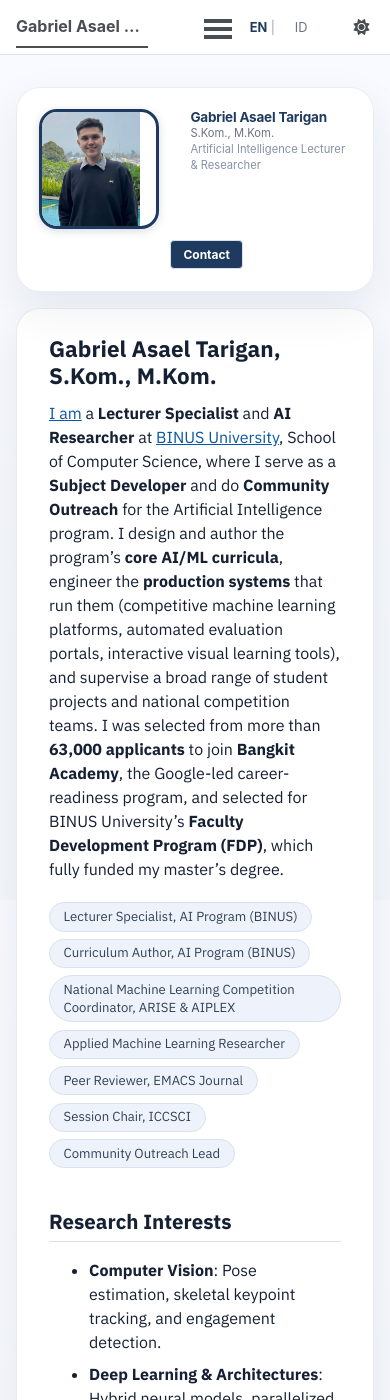
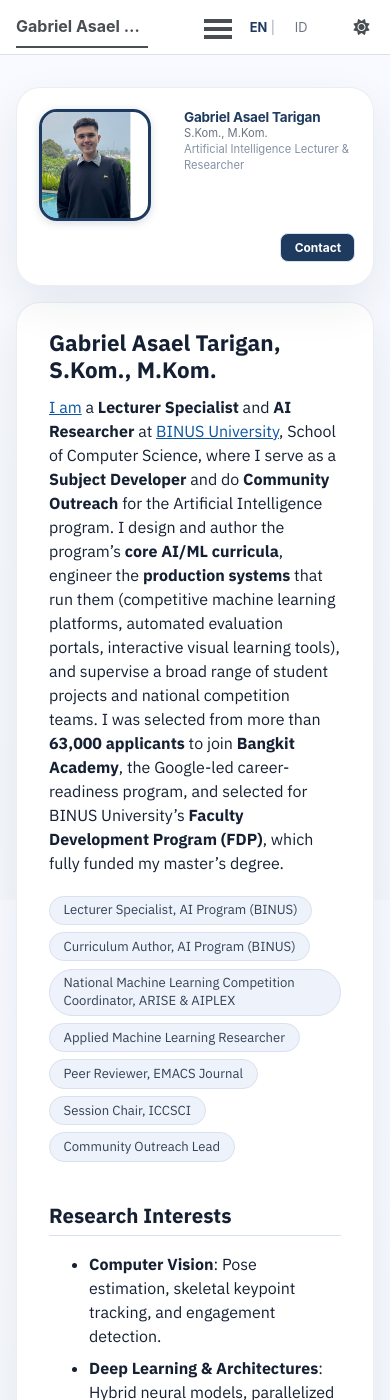
Before and after one commit to asaeltarigan/asaeltarigan.github.io, a Jekyll site: the page built from _pages/about.md, in a window 390 px wide and 1400 px high. Built offline with Jekyll 4.4.1, drawn with Linux system fonts in a browser that asks for light colours; a style sheet for code colours, icons or effects is not loaded.

Commit message:
Mobile sidebar: Contact button right-aligned (bottom-right), more pic-text gutter, rounded navy button; bump cache-buster v=54

```diff
--- a/_includes/head.html
+++ b/_includes/head.html
@@ -94,4 +94,4 @@
 <link rel="preconnect" href="https://fonts.gstatic.com" crossorigin>
 <link href="https://fonts.googleapis.com/css2?family=IBM+Plex+Sans:wght@400;500;600;700&display=swap" rel="stylesheet">
 <link rel="stylesheet" href="{{ base_path }}/assets/css/main.css">
-<link rel="stylesheet" href="{{ base_path }}/assets/css/custom.css?v=53">
+<link rel="stylesheet" href="{{ base_path }}/assets/css/custom.css?v=54">
--- a/assets/css/custom.css
+++ b/assets/css/custom.css
@@ -103,15 +103,15 @@ html[data-theme="dark"] .author__credentials { color: #94a3b8; }
      Contact button under the text in the right column (hit 9 Oct 2026).
      Overrides the theme's 36px table-cell avatar width, which otherwise
      squashes/clips the photo. */
-  .sidebar .author__avatar { display: table-cell; vertical-align: top; width: auto !important; padding-right: 1rem; text-align: left; }
-  .sidebar .author__avatar img { display: block; margin: 0; width: 120px !important; height: 120px !important; object-fit: cover; border-radius: 18px !important; }
+  .sidebar .author__avatar { display: table-cell; vertical-align: top; width: auto !important; padding-right: 1.1rem; text-align: left; }
+  .sidebar .author__avatar img { display: block; margin: 0; width: 112px !important; height: 112px !important; object-fit: cover; border-radius: 18px !important; }
   .sidebar .author__content { display: table-cell; vertical-align: top; width: auto; text-align: left; margin-top: 0; padding-right: 0; }
   .sidebar .author__name, .sidebar .author__bio { text-align: left; }
-  .sidebar .author__urls-wrapper { display: block; margin: 0.7rem 0 0 0; }
-  .sidebar .author__urls-wrapper .author__urls { margin-left: 0; }
-  .sidebar .author__urls-wrapper .btn--inverse { margin-left: 131px; }
+  .sidebar .author__urls-wrapper { display: block; margin: 0.8rem 0 0 0; text-align: right; }
+  .sidebar .author__urls-wrapper .author__urls { text-align: right; }
+  .sidebar .author__urls-wrapper .btn--inverse { display: inline-block; margin-left: 0; }
   .sidebar .author__urls-wrapper .btn--inverse,
-  .btn--inverse { background: #1f3a5f !important; color: #fff !important; border: none; }
+  .btn--inverse { background: #1f3a5f !important; color: #fff !important; border: none; padding: 0.5em 1.1em; border-radius: 8px; }
 }
 
 /* Sidebar: name + bio colors */
```
